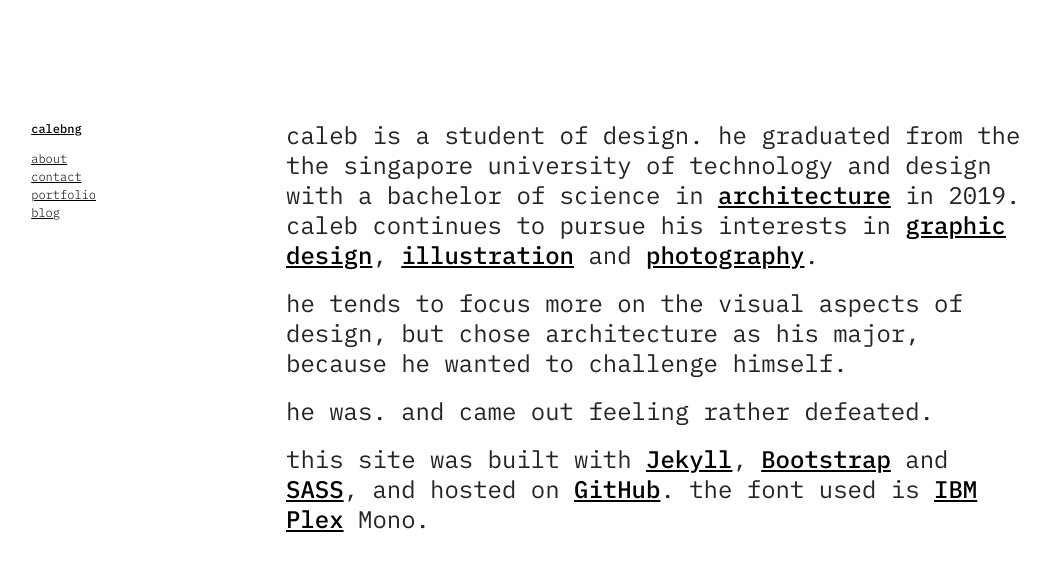
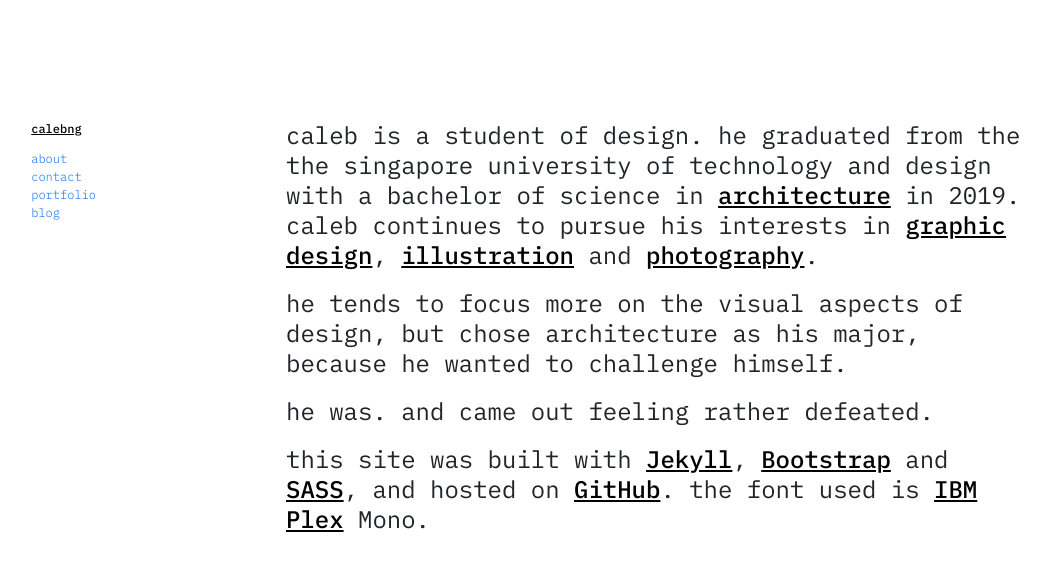
Before and after one commit to calebnjw/calebnjw.github.io, a Jekyll site: the page built from about.md, in a window 1280 px wide. Shown: the top 571 px of the page, without its empty margins (113-1163 px from the left). Built offline with Jekyll 4.4.1, drawn with Linux system fonts in a browser that asks for light colours; nearby versions of some CDN libraries.

Commit message:
Update head.html

```diff
--- a/_includes/head.html
+++ b/_includes/head.html
@@ -5,6 +5,8 @@
   <!-- google fonts -->
   <link href="https://fonts.googleapis.com/css?family=IBM+Plex+Mono:300,300i,400,400i,500,500i,600,600i&display=swap" rel="stylesheet">
   <!-- main stylesheet imported with bootstrap scss -->
+  <link href="https://cdn.jsdelivr.net/npm/bootstrap@5.0.2/dist/css/bootstrap.min.css" rel="stylesheet" integrity="sha384-EVSTQN3/azprG1Anm3QDgpJLIm9Nao0Yz1ztcQTwFspd3yD65VohhpuuCOmLASjC" crossorigin="anonymous">
+  <!-- main custom stylesheet -->
   <link rel="stylesheet" type="text/css" href="/assets/styles/css/main.css">
 
   <title>{{ page.title }}</title>
```
